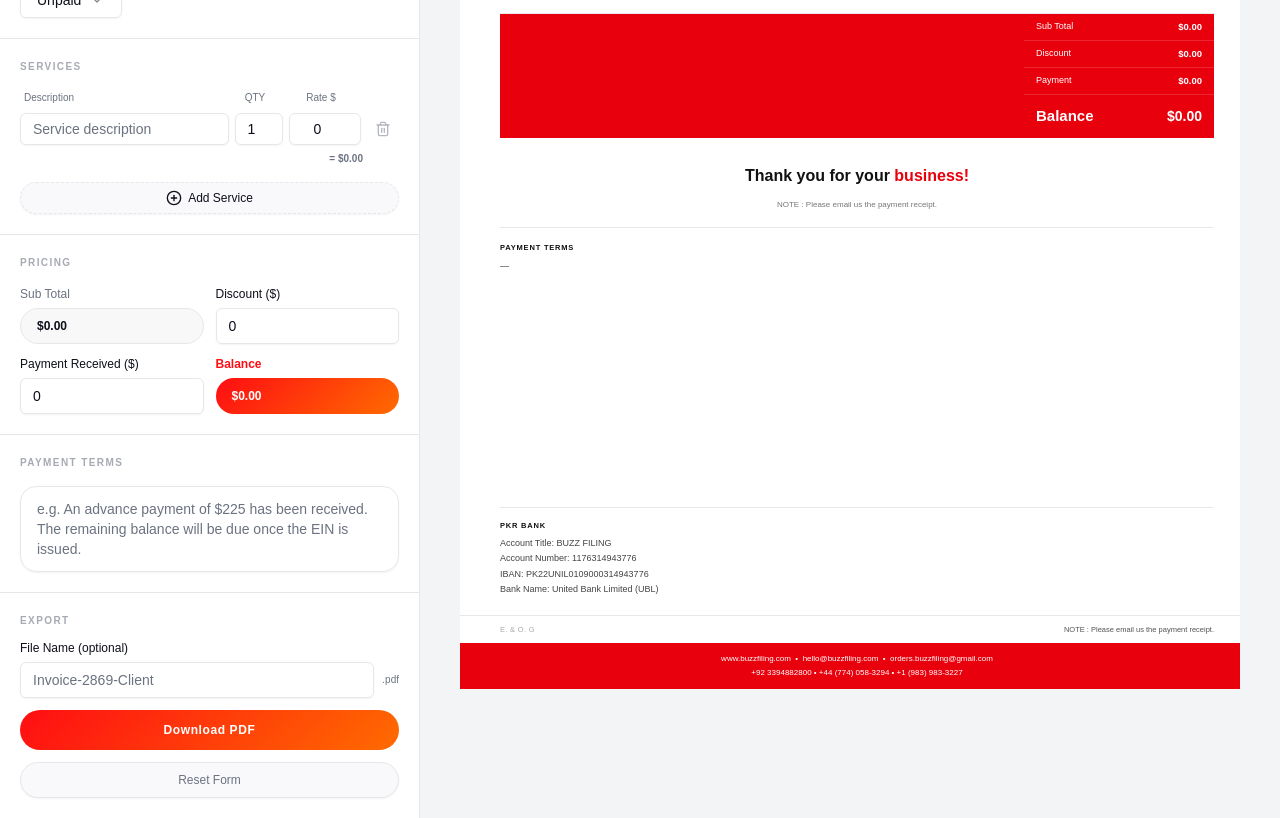
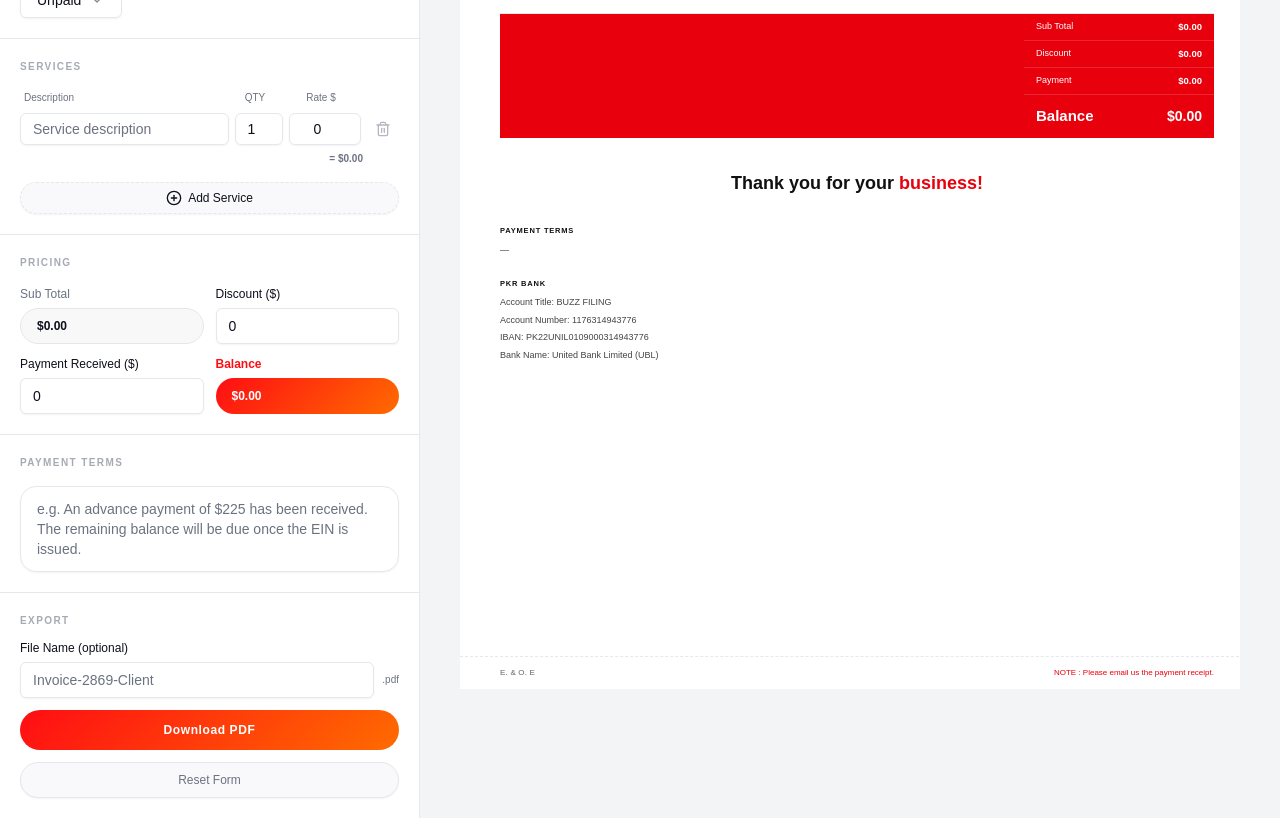
Before and after one commit to UmerSaleemUltra/BuzzFiling-Invoicing-Tool, a Next.js app: page / in a window 1280 px wide. Shown: the part 580-1398 px from the top of the page. Built offline with nearby package versions, Linux system fonts and the light colour scheme; a web font is replaced by a local one.

Commit message:
fix: redesign bottom section to match reference image\n\nUpdate Thank You, Payment Terms, PKR Bank, pre-footer,\nand footer to exact reference layout.

```diff
--- a/components/invoice-preview.tsx
+++ b/components/invoice-preview.tsx
@@ -355,60 +355,46 @@ const InvoicePreview = forwardRef<HTMLDivElement, InvoicePreviewProps>(({ data }
       </div>
 
       {/* ── THANK YOU ─────────────────────────────────────────────────────── */}
-      <div style={{ padding: `26px ${PAD}px 6px`, textAlign: "center" }}>
-        <span style={{ fontSize: "16px", fontWeight: "900", color: C.black }}>Thank you for your </span>
-        <span style={{ fontSize: "16px", fontWeight: "900", color: C.red   }}>business!</span>
-      </div>
-      <div style={{ padding: `2px ${PAD}px 16px`, textAlign: "center" }}>
-        <span style={{ fontSize: "8px", color: "#777777" }}>NOTE : Please email us the payment receipt.</span>
+      <div style={{ padding: `32px ${PAD}px 28px`, textAlign: "center" }}>
+        <span style={{ fontSize: "18px", fontWeight: "900", color: C.black }}>Thank you for your </span>
+        <span style={{ fontSize: "18px", fontWeight: "900", color: C.red   }}>business!</span>
       </div>
 
       {/* ── PAYMENT TERMS ─────────────────────────────────────────────────── */}
-      <div style={{ margin: `0 ${PAD}px`, borderTop: `1px solid ${C.border}` }} />
-      <div style={{ padding: `14px ${PAD}px 8px` }}>
+      <div style={{ padding: `0 ${PAD}px 20px` }}>
         <div style={labelStyle}>PAYMENT TERMS</div>
-        <div style={{ fontSize: "9px", color: C.dimText, lineHeight: "1.7" }}>
+        <div style={{ fontSize: "9px", color: C.dimText, lineHeight: "1.8" }}>
           {data.paymentTerms || "—"}
         </div>
       </div>
 
-      {/* ── FLEX SPACER ───────────────────────────────────────────────────── */}
-      <div style={{ flex: 1, minHeight: "20px" }} />
-
       {/* ── PKR BANK ──────────────────────────────────────────────────────── */}
-      <div style={{ padding: `0 ${PAD}px 18px` }}>
-        <div style={{ borderTop: `1px solid ${C.border}`, paddingTop: "12px" }}>
-          <div style={labelStyle}>PKR BANK</div>
-          <div style={{ display: "flex", flexDirection: "column", gap: "2px" }}>
-            {bankRows.map(([label, value]) => (
-              <div key={label} style={{ fontSize: "9px", color: C.dimText }}>
-                {label}: {value}
-              </div>
-            ))}
-          </div>
+      <div style={{ padding: `0 ${PAD}px 24px` }}>
+        <div style={labelStyle}>PKR BANK</div>
+        <div style={{ display: "flex", flexDirection: "column", gap: "3px" }}>
+          {bankRows.map(([label, value]) => (
+            <div key={label} style={{ fontSize: "9px", color: C.dimText, lineHeight: "1.6" }}>
+              {label}: {value}
+            </div>
+          ))}
         </div>
       </div>
 
+      {/* ── FLEX SPACER ───────────────────────────────────────────────────── */}
+      <div style={{ flex: 1 }} />
+
       {/* ── PRE-FOOTER ROW ────────────────────────────────────────────────── */}
       <div style={{
-        display: "flex", justifyContent: "space-between", alignItems: "center",
-        padding: `8px ${PAD}px`, borderTop: `1px solid ${C.border}`,
+        display: "flex",
+        justifyContent: "space-between",
+        alignItems: "center",
+        padding: `10px ${PAD}px`,
+        borderTop: `1px dashed ${C.border}`,
+        marginTop: "8px",
       }}>
-        <span style={{ fontSize: "7.5px", color: C.muted, letterSpacing: "0.3px" }}>E. &amp; O. G</span>
-        <span style={{ fontSize: "7.5px", color: C.subtle }}>NOTE : Please email us the payment receipt.</span>
+        <span style={{ fontSize: "8px", color: C.grayText, letterSpacing: "0.2px" }}>E. &amp; O. E</span>
+        <span style={{ fontSize: "8px", color: C.red, fontWeight: "500" }}>NOTE : Please email us the payment receipt.</span>
       </div>
-
-      {/* ── RED FOOTER BAR ────────────────────────────────────────────────── */}
-      <footer style={{ background: C.red, padding: `10px ${PAD}px`, textAlign: "center" }}>
-        <p style={{ fontSize: "8px", color: C.white, margin: "0 0 2px" }}>
-          {COMPANY_INFO.website}&nbsp;&nbsp;•&nbsp;&nbsp;
-          {COMPANY_INFO.email}&nbsp;&nbsp;•&nbsp;&nbsp;
-          {COMPANY_INFO.ordersEmail}
-        </p>
-        <p style={{ fontSize: "8px", color: C.white, margin: 0 }}>
-          {COMPANY_INFO.phones.join("  •  ")}
-        </p>
-      </footer>
 
     </div>
   );
```
